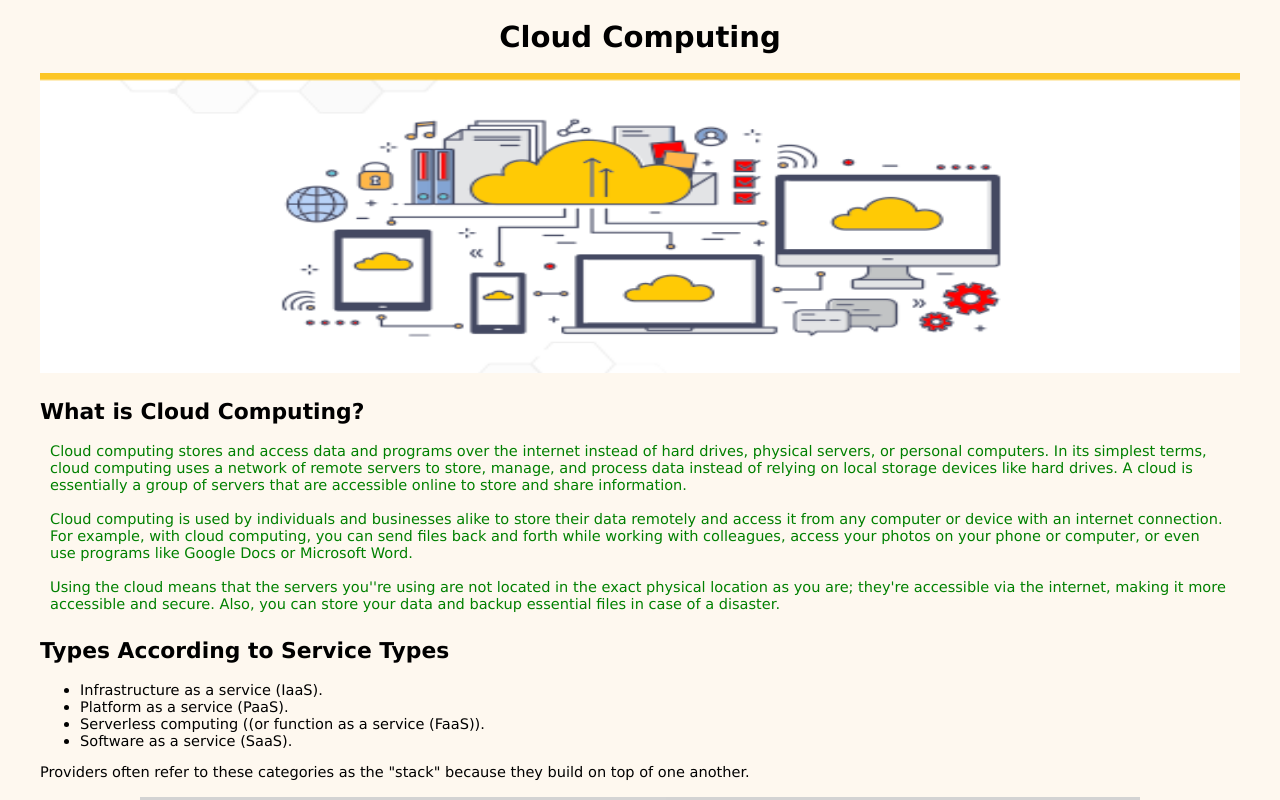
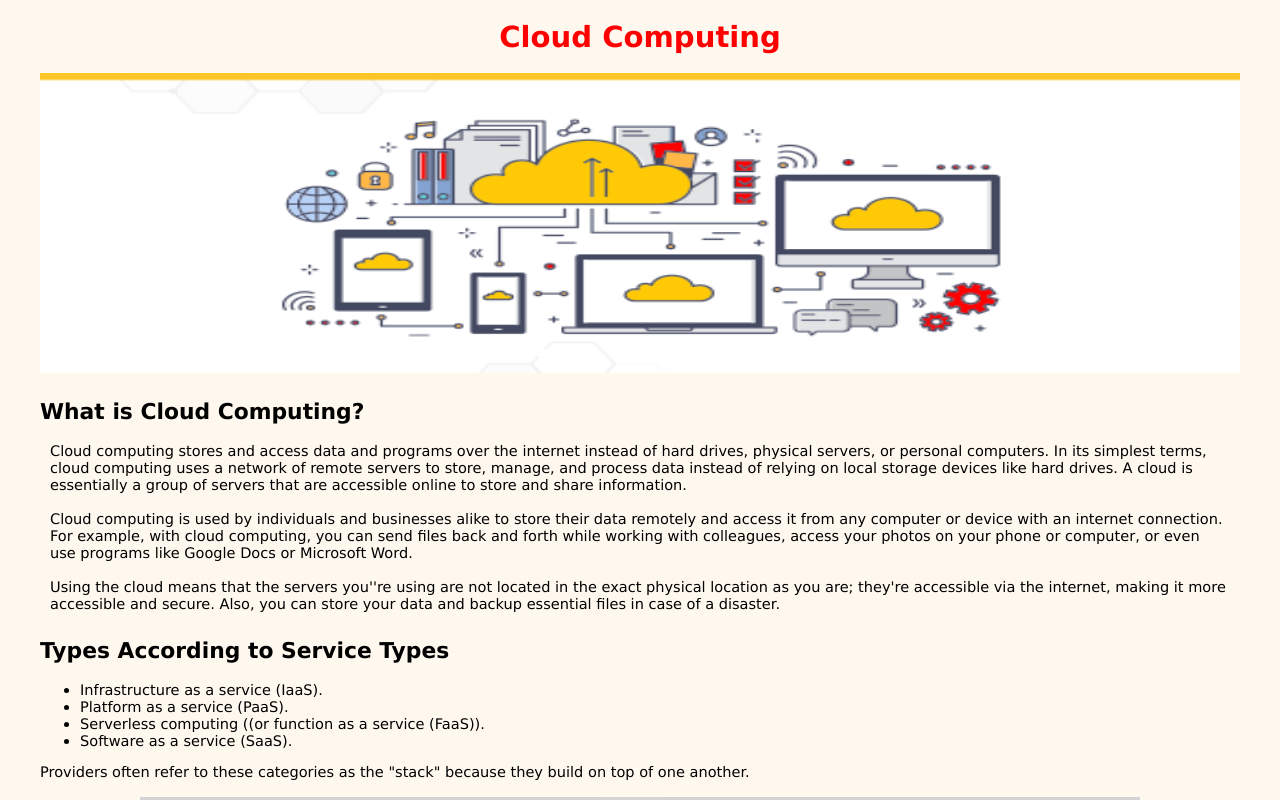
Before and after one commit to KC-LC101-June-22/js-assignment-4-html-me-something-nisharep, a website: page index.html in a window 1280 px wide. Shown: the top 800 px of the page. Drawn offline with Linux system fonts and the light colour scheme.

Commit message:
HTML Me something final changes

```diff
--- a/index.html
+++ b/index.html
@@ -5,14 +5,14 @@
    </head>
    <body>
       <!-- Write your HTML in this file! -->
-      <header><h1 align="center">Cloud Computing</h1>
+      <header><h1 id="mainHeading">Cloud Computing</h1>
       <img  src="images/CLOUD_COMP1.png" alt="Cloud Computing" width="1200" height="300" style="align-items: center;">
       </header>
 
       <main>
       <article>
          <section><a name="cloudcomputing"></a><h2>What is Cloud Computing?</h2>
-      <p class="funParagraph">Cloud computing stores and access data and programs over the internet instead of hard drives, physical servers, or personal computers. In its simplest terms, cloud computing uses a network of remote servers to store, manage, and process data instead of relying on local storage devices like hard drives. A cloud is essentially a group of servers that are accessible online to store and share information.<br><br>Cloud computing is used by individuals and businesses alike to store their data remotely and access it from any computer or device with an internet connection. For example, with cloud computing, you can send files back and forth while working with colleagues, access your photos on your phone or computer, or even use programs like Google Docs or Microsoft Word.<br><br>
+      <p>Cloud computing stores and access data and programs over the internet instead of hard drives, physical servers, or personal computers. In its simplest terms, cloud computing uses a network of remote servers to store, manage, and process data instead of relying on local storage devices like hard drives. A cloud is essentially a group of servers that are accessible online to store and share information.<br><br>Cloud computing is used by individuals and businesses alike to store their data remotely and access it from any computer or device with an internet connection. For example, with cloud computing, you can send files back and forth while working with colleagues, access your photos on your phone or computer, or even use programs like Google Docs or Microsoft Word.<br><br>
       Using the cloud means that the servers you''re using are not located in the exact physical location as you are; they're accessible via the internet, making it more accessible and secure. Also, you can store your data and backup essential files in case of a disaster.</p>
          </section>
          <section>
--- a/styles.css
+++ b/styles.css
@@ -20,7 +20,7 @@ p {
     body {
         width: 100%;
         max-width: 1200px;
-        margin: 0 auto;
+        margin: 8px auto;
         background-color: rgb(254, 248, 239);
         font-size: 70%;
         font-family:Verdana, Geneva, Tahoma, sans-serif;
@@ -46,6 +46,10 @@ p {
         font-style:italic;
     }
 
+    #mainHeading {
+        color:red;
+    }
+
     section {
         margin: 1.775em 0;
     }
@@ -57,3 +61,7 @@ p {
     footer {
         text-align: center;
     }
+
+    h1 {
+        text-align:center;
+    }
```
